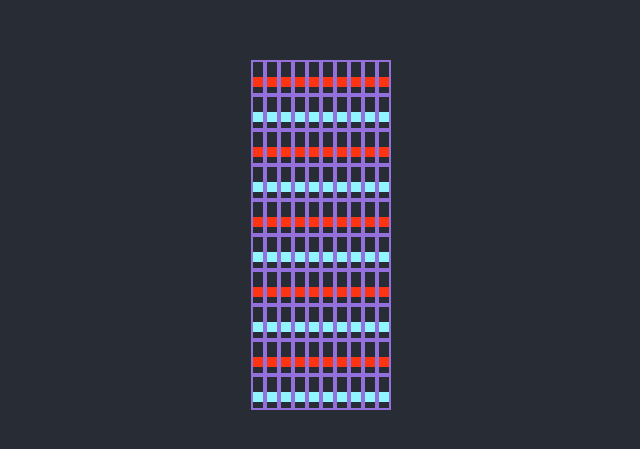
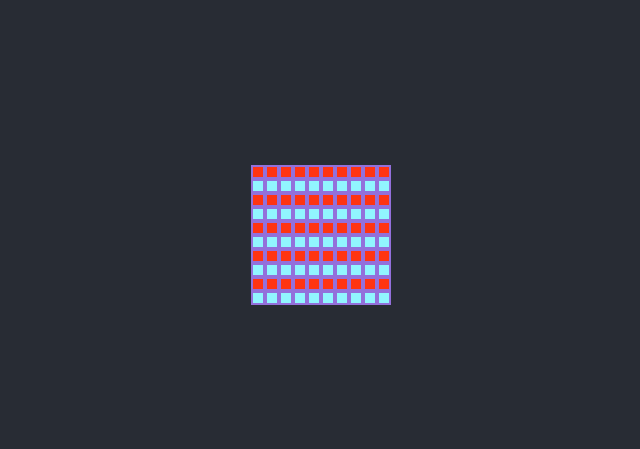
Before and after one commit to Neuman968/neuman-gameoflife, a React (Create React App) app: page / in a window 1280 px wide. Shown: the part 165-614 px from the top of the page, without its empty margins (319-959 px from the left). Built offline with nearby package versions, Linux system fonts and the light colour scheme.

Commit message:
Lol fuck you font-size!!!

```diff
--- a/src/components/CellRow.js
+++ b/src/components/CellRow.js
@@ -1,13 +1,13 @@
 import React from "react";
 import classes from './CellRow.module.css'
 
-const deadCell = <rect width="10" height="10" style={{
+const deadCell = <rect width="10px" height="10px" style={{
     fill: "#FF3412",
     // strokeWidth: 3,
     stroke: "#FF3412"
 }}/>
 
-const aliveCell = <rect width="10" height="10" style={{
+const aliveCell = <rect width="10px" height="10px" style={{
     fill: "#91F5FF",
     // strokeWidth: 3,
     stroke: "#91F5FF"
@@ -16,7 +16,7 @@ const aliveCell = <rect width="10" height="10" style={{
 const CellRow = (props) => {
     return props.cells.map((cellVal) => {
         return <div className={classes.Cell}>
-            <svg width="10" height="10">
+            <svg width="10px" height="10px">
                 { cellVal % 2 !== 0 ? aliveCell : deadCell}
             </svg>
         </div>
--- a/src/components/CellRow.module.css
+++ b/src/components/CellRow.module.css
@@ -1,3 +1,4 @@
 .Cell {
     border: 2px solid mediumpurple;
+    font-size: 0;
 }
```
